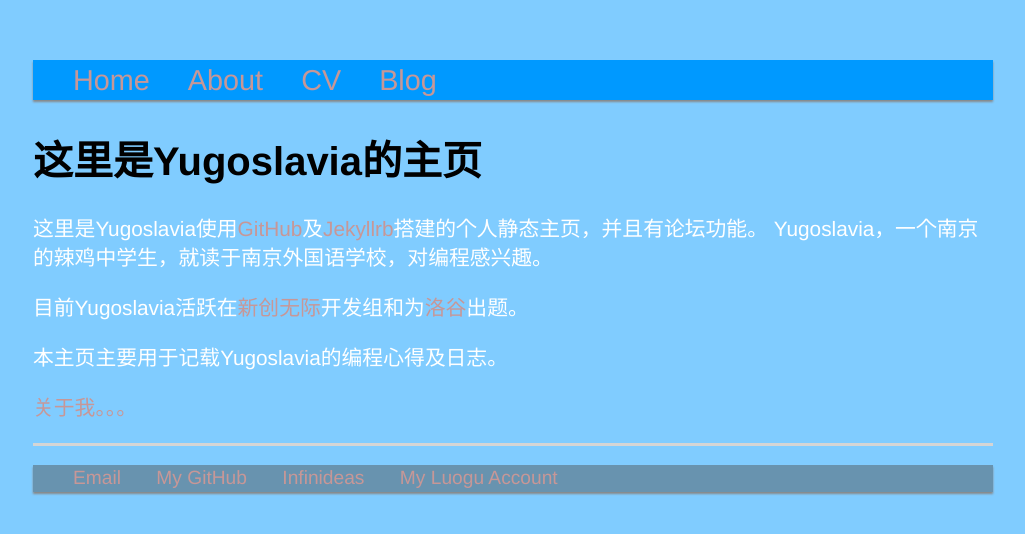
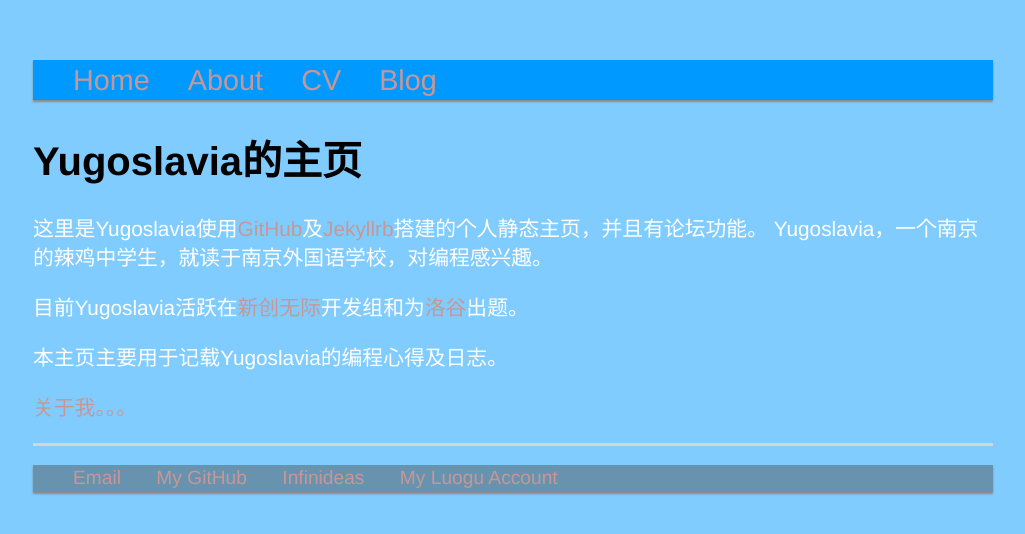
Before and after one commit to Yugoslavia36/yugoslavia36.github.io, a Jekyll site: the page built from index.html, in a window 1280 px wide. Shown: the top 534 px of the page, without its empty margins (127-1152 px from the left). Built offline with Jekyll 4.4.1, drawn with Linux system fonts in a browser that asks for light colours.

Commit message:
Update index.html

```diff
--- a/index.html
+++ b/index.html
@@ -6,7 +6,7 @@ title: Yugoslavia Alliance
 
 
 <div class="blurb">
-	<h1>这里是Yugoslavia的主页</h1>
+	<h1>Yugoslavia的主页</h1>
 	<p>这里是Yugoslavia使用<a href=https://github.com/>GitHub</a>及<a href=http://jekyllrb.com/>Jekyllrb</a>搭建的个人静态主页，并且有论坛功能。
            Yugoslavia，一个南京的辣鸡中学生，就读于南京外国语学校，对编程感兴趣。</p>
         <p>目前Yugoslavia活跃在<a href="http://www.infinideas.org/">新创无际</a>开发组和为<a href="https://www.luogu.org/">洛谷</a>出题。</p>
```
